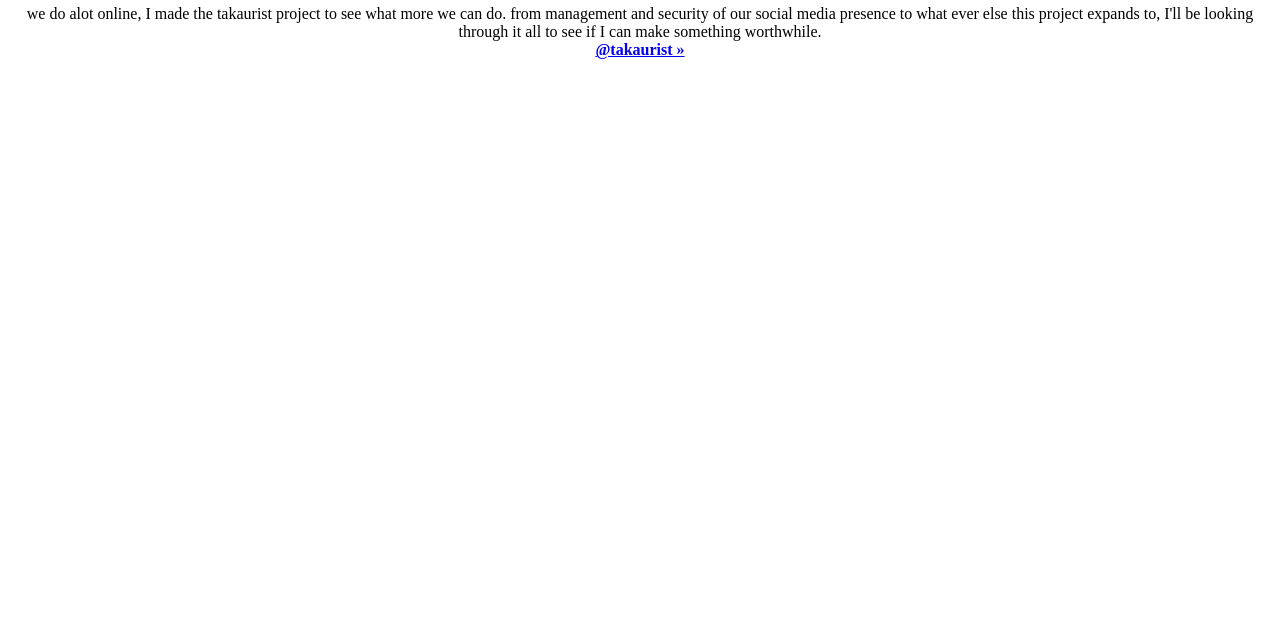
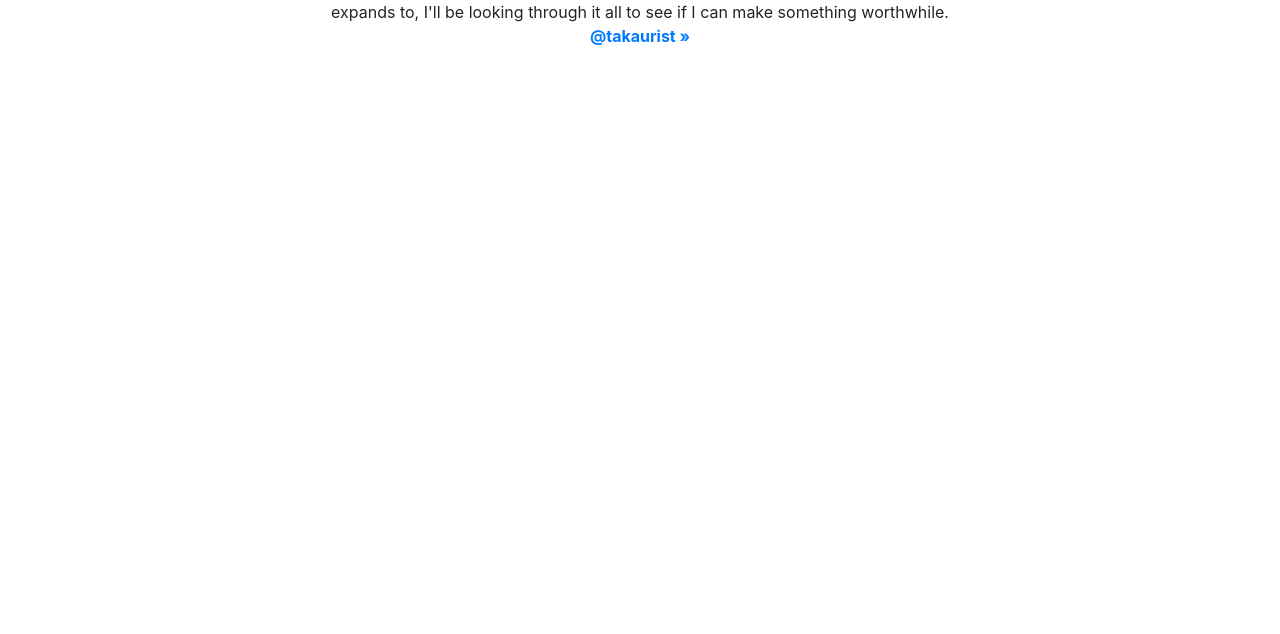
Before and after one commit to TAKAURIST/TAKAURIST.github.io, a plain HTML site: page index.html in a window 1280 px wide. Shown: the part 166-800 px from the top of the page. Drawn offline with nearby package versions, Linux system fonts and the light colour scheme.

Commit message:
formatting

```diff
--- a/index.html
+++ b/index.html
@@ -1,16 +1,18 @@
 <!DOCTYPE html>
 <html>
+<head>
+	<meta name="viewport" content="width=device-width, initial-scale=1">
+    <title>the Takaurist Project</title>
+	<link href="bootstrap/css/bootstrap.min.css" rel="stylesheet">
+</head>
 <body>
 <div align="center">
-  <img src="TTP square.png" width=100 height=100 alt= "logo">
-
-  <h3 align="center"> The Takaurist Project </h3>
-
-  <p align="center">
-    we do alot online, I made the takaurist project to see what more we can do. from management and security of our social media presence to what ever else this project expands to, I'll be looking through it all to see if I can make something worthwhile.
+	<img src="TTP square.png" width=100 height=100 alt= "logo">
+	<h3 align="center"> The Takaurist Project </h3>
+	<p align="center"> we do alot online, I made the takaurist project to see what more we can do. from management and security of our social media presence to what ever else this project expands to, I'll be looking through it all to see if I can make something worthwhile.
     <br>
     <a href="https://twitter.com/takaurist"><strong>@takaurist &raquo;</strong></a>
-  </p>
+	</p>
 </div>
 
 </body>
```
